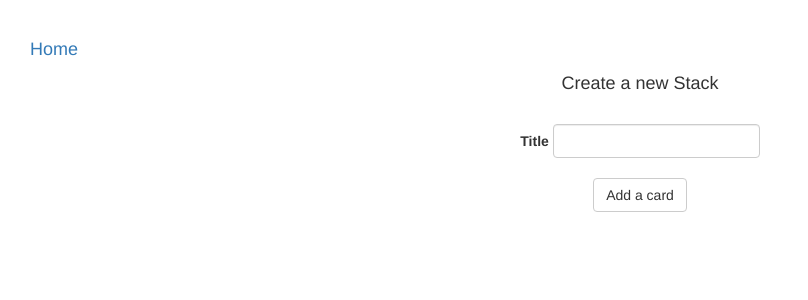
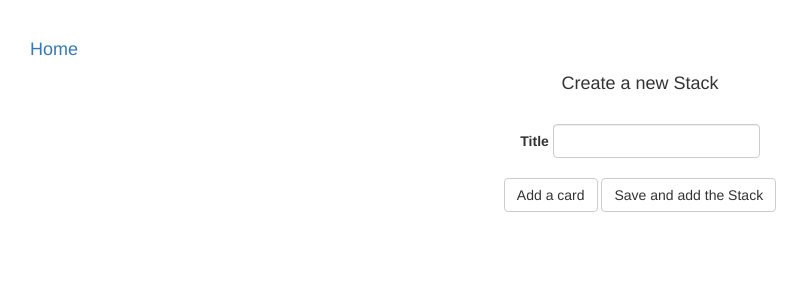
Before and after one commit to sergioviniciuss/flashcardpro, a React (Create React App) app: page /stack_form in a window 1280 px wide. Shown: the top 300 px of the page, without its empty margins (0-808 px from the left). Built offline with nearby package versions, Linux system fonts and the light colour scheme.

Commit message:
Mapping add stack functionality into redux

```diff
--- a/src/actions/index.js
+++ b/src/actions/index.js
@@ -1,5 +1,6 @@
 export const SET_STACK = 'SET_STACK';
 export const LOAD_STACKS = 'LOAD_STACKS';
+export const ADD_STACK = 'ADD_STACK';
 
 export function setStack(stack) {
     return {
@@ -14,3 +15,10 @@ export function loadStacks(stacks) {
         stacks
     }
 }
+
+export function addStack(stack) {
+    return {
+        type: ADD_STACK,
+        stack
+    }
+}
--- a/src/components/StackForm.js
+++ b/src/components/StackForm.js
@@ -1,6 +1,8 @@
 import React, { Component } from 'react';
+import { connect } from 'react-redux';
 import { Link } from 'react-router-dom';
-import {Form, FormGroup, FormControl, ControlLabel, Button } from 'react-bootstrap';
+import { Form, FormGroup, FormControl, ControlLabel, Button } from 'react-bootstrap';
+import { addStack } from '../actions';
 
 class StackForm extends Component {
     constructor() {
@@ -21,8 +23,10 @@ class StackForm extends Component {
         cards[index][part] = event.target.value;
         this.setState({ cards });
     }
+    addStack() {
+        this.props.addStack(this.state);
+    }
     render () {
-        console.log("stackform state", this.state);
         return (
             <div>
                 <Link className="link-home" to='/'>
@@ -57,9 +61,11 @@ class StackForm extends Component {
                 </Form>
                 <br />
                 <Button onClick={() => this.addCard()}>Add a card</Button>
+                {' '}
+                <Button onClick={() => this.addStack()}>Save and add the Stack</Button>
             </div>
         )
     }
 }
 
-export default StackForm;
+export default connect(null, { addStack} )(StackForm);
--- a/src/reducers/index.js
+++ b/src/reducers/index.js
@@ -1,5 +1,5 @@
 import { combineReducers } from 'redux';
-import { SET_STACK, LOAD_STACKS } from '../actions';
+import { SET_STACK, LOAD_STACKS, ADD_STACK } from '../actions';
 
 function stack(state = {}, action) {
     switch (action.type) {
@@ -14,7 +14,8 @@ function stacks(state = [], action) {
     switch (action.type) {
         case LOAD_STACKS:
             return action.stacks
-
+        case ADD_STACK:
+            return [...state, {...action.stack, id: state.length}]
         default:
             return state;
     }
```
